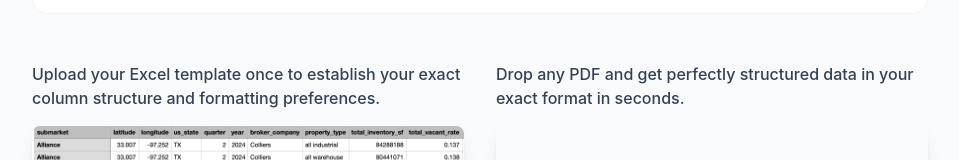
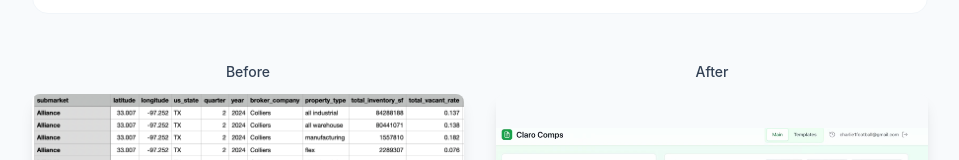
Before and after one commit to cmwheel/portfolio, a Next.js app: page /projects/claro-comps in a window 1280 px wide. Shown: the part 2233-2393 px from the top of the page, without its empty margins (160-1119 px from the left). Built offline with nearby package versions, Linux system fonts and the light colour scheme.

Commit message:
Add Before/After labels to images in Claro Comps How It Works section

```diff
--- a/app/projects/claro-comps/page.tsx
+++ b/app/projects/claro-comps/page.tsx
@@ -194,9 +194,7 @@ export default function ClaroCompsPage() {
           <AnimateOnScroll animation="fade-up" delay={200}>
             <div className="grid md:grid-cols-2 gap-8 mt-12 max-w-5xl mx-auto">
               <div>
-                <p className="text-base text-slate-700 mb-4 font-medium">
-                  Upload your Excel template once to establish your exact column structure and formatting preferences.
-                </p>
+                <p className="text-sm font-medium text-slate-700 mb-3 text-center">Before</p>
                 <div className="relative aspect-[4/3] rounded-lg overflow-hidden shadow-lg">
                   <Image
                     src="/images/claro-comps/template-upload.png"
@@ -207,9 +205,7 @@ export default function ClaroCompsPage() {
                 </div>
               </div>
               <div>
-                <p className="text-base text-slate-700 mb-4 font-medium">
-                  Drop any PDF and get perfectly structured data in your exact format in seconds.
-                </p>
+                <p className="text-sm font-medium text-slate-700 mb-3 text-center">After</p>
                 <div className="relative aspect-[4/3] rounded-lg overflow-hidden shadow-lg bg-slate-50">
                   <Image
                     src="/images/claro-comps/results-screen.png"
```
